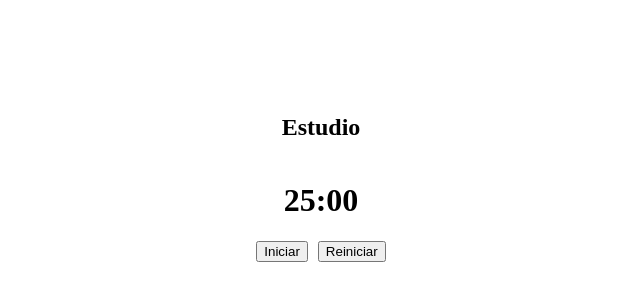
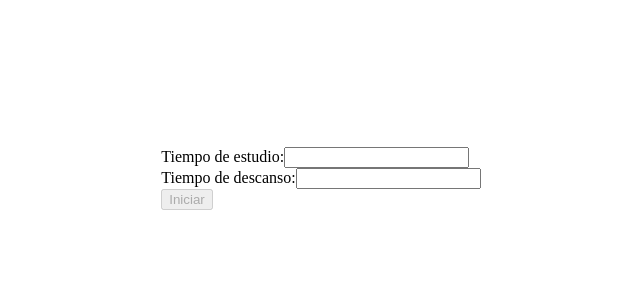
Before and after one commit to LeNylon/prototipo-nylon, a Next.js app: page / in a window 1280 px wide. Shown: the part 230-530 px from the top of the page, without its empty margins (319-959 px from the left). Built offline with nearby package versions, Linux system fonts and the light colour scheme.

Commit message:
creada funcion musica, no implementada en app.js

```diff
--- a/app/components/temporizador.js
+++ b/app/components/temporizador.js
@@ -2,7 +2,7 @@
 
 import { useState, useEffect } from "react";
 
-export default function Temporizador({ tiempoEstudio, tiempoDescanso }) {
+export default function Temporizador({ tiempoEstudio, tiempoDescanso, onCambiarTiempos }) {
 
     const [segundos, setSegundos] = useState(tiempoEstudio * 60);
     const [activo, setActivo] = useState(false);
@@ -44,6 +44,7 @@ export default function Temporizador({ tiempoEstudio, tiempoDescanso }) {
                 {String(segundosRestantes).padStart(2, "0")}
             </h1>
             <div className="botones">
+
                 <button onClick={() => setActivo(!activo)}>
                     {activo ? "Pausar" : "Iniciar"}
                 </button>
@@ -55,6 +56,11 @@ export default function Temporizador({ tiempoEstudio, tiempoDescanso }) {
                 }}>
                     Reiniciar
                 </button>
+
+                <button onClick={onCambiarTiempos}>
+                    Cambiar tiempos
+                </button>
+
             </div>
         </div>
     );
--- a/app/page.js
+++ b/app/page.js
@@ -1,9 +1,55 @@
+"use client";
+
+import { useState } from "react";
 import Temporizador from "./components/temporizador";
 
 export default function Home() {
+  const [tiempoEstudio, setTiempoEstudio] = useState("");
+  const [tiempoDescanso, setTiempoDescanso] = useState("");
+  const [iniciado, setIniciado] = useState(false);
+
   return (
     <div className="pagina">
-      <Temporizador tiempoEstudio={25} tiempoDescanso={5} />
+
+      {!iniciado ? (
+        <div>
+          <label>
+            Tiempo de estudio:
+            <input
+              type="number"
+              value={tiempoEstudio}
+              onChange={(e) => setTiempoEstudio(e.target.value)}
+            />
+          </label>
+
+          <br />
+
+          <label>
+            Tiempo de descanso:
+            <input
+              type="number"
+              value={tiempoDescanso}
+              onChange={(e) => setTiempoDescanso(e.target.value)}
+            />
+          </label>
+
+          <br />
+
+          <button
+            onClick={() => setIniciado(true)}
+            disabled={tiempoEstudio <= 0 || tiempoDescanso <= 0}
+          >
+            Iniciar
+          </button>
+        </div>
+      ) : (
+        <Temporizador
+          tiempoEstudio={Number(tiempoEstudio)}
+          tiempoDescanso={Number(tiempoDescanso)}
+          onCambiarTiempos={() => setIniciado(false)}
+        />
+      )}
+
     </div>
   );
 }
```
Also changed, not shown: app/components/musica.js (added, +29 -0 lines).
